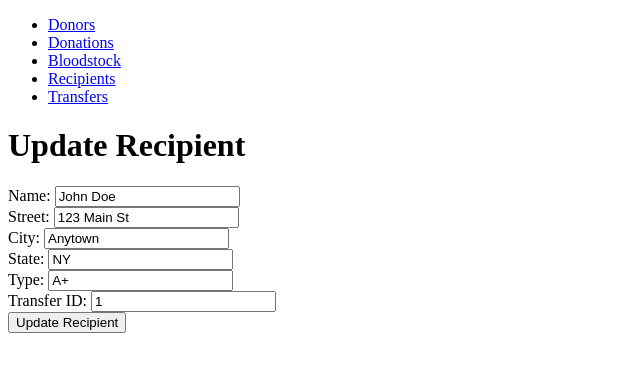
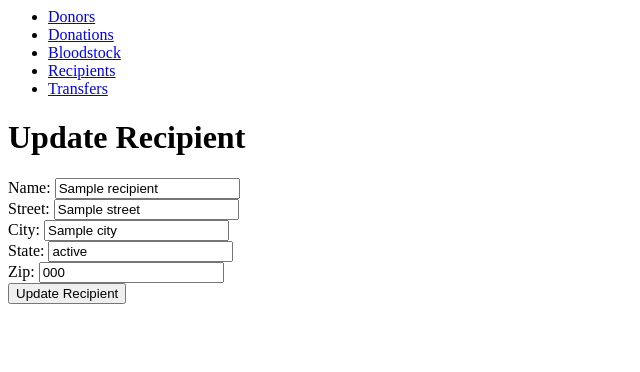
Before and after one commit to singeltary/cs340_f, a Python web app: template templates/update_recipient.j2 in a window 1280 px wide. Shown: the top 372 px of the page, without its empty margins (0-640 px from the left). Run offline with Jinja, Linux system fonts and the light colour scheme; the template is opened without the code that fills it: most values are stand-ins (such as "Sample title", 1, 10 or a date in 2020).

Commit message:
Update update_recipient.j2
works with app, updated nav

```diff
--- a/templates/update_recipient.j2
+++ b/templates/update_recipient.j2
@@ -1,41 +1,33 @@
-<!DOCTYPE html>
-<html>
-
 <head>
     <title>Update Recipient</title>
 </head>
 
 <body>
     <ul>
-        <li><a href="donors">Donors</a></li>
-        <li><a href="donation">Donations</a></li>
-        <li><a href="bloodstock">Bloodstock</a></li>
-        <li><a href="recipients.html">Recipients</a></li>
-        <li><a href="transfers.html">Transfers</a></li>
+        <li><a href="/donors">Donors</a></li>
+        <li><a href="/donations">Donations</a></li>
+        <li><a href="/bloodstock">Bloodstock</a></li>
+        <li><a href="/recipients">Recipients</a></li>
+        <li><a href="/transfers">Transfers</a></li>
     </ul>
     <h1>Update Recipient</h1>
-    <form action="/update_recipient" method="POST">
+    <form action="/update_recipient/{{recipient[0]['recipientID']}}" method="POST">
         <input type="hidden" id="recipientID" name="recipientID" value="1">
         <label for="name">Name:</label>
-        <input type="text" id="name" name="name" required value="John Doe"><br>
+        <input type="text" id="name" name="name" required value="{{recipient[0]['name']}}"><br>
 
         <label for="street">Street:</label>
-        <input type="text" id="street" name="street" required value="123 Main St"><br>
+        <input type="text" id="street" name="street" required value="{{recipient[0]['street']}}"><br>
 
         <label for="city">City:</label>
-        <input type="text" id="city" name="city" required value="Anytown"><br>
+        <input type="text" id="city" name="city" required value="{{recipient[0]['city']}}"><br>
 
         <label for="state">State:</label>
-        <input type="text" id="state" name="state" required value="NY"><br>
+        <input type="text" id="state" name="state" required value="{{recipient[0]['state_ab']}}"><br>
 
-        <label for="type">Type:</label>
-        <input type="text" id="type" name="type" required value="A+"><br>
-
-        <label for="transferID">Transfer ID:</label>
-        <input type="number" id="transferID" name="transferID" value="1"><br>
+		<label for="zip">Zip:</label>
+		<input type="text" id="zip" name="zip" required value="{{recipient[0]['zip']}}"><br>
 
         <button type="submit">Update Recipient</button>
     </form>
 </body>
-
-</html>
```
